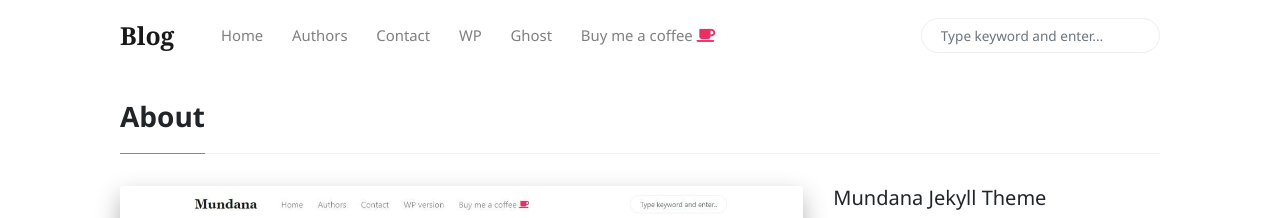
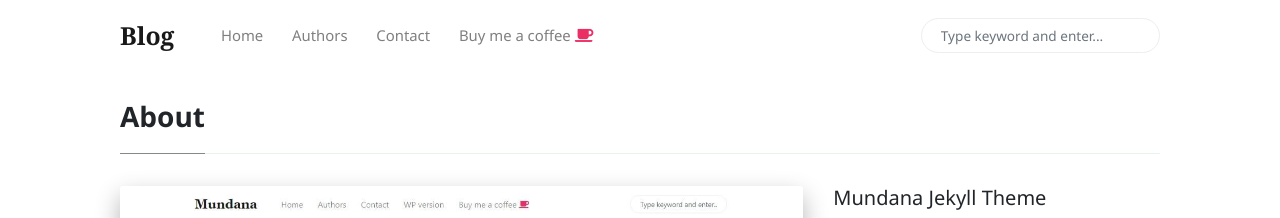
Before and after one commit to notjustinshaw/old-blog, a Jekyll site: the page built from _pages/about.md, in a window 1280 px wide. Shown: the top 218 px of the page. Built offline with Jekyll 4.4.1, drawn with Linux system fonts in a browser that asks for light colours; nearby versions of some CDN libraries; comment, search, counter and statistics services are not loaded.

Commit message:
updated header

```diff
--- a/_includes/menu-header.html
+++ b/_includes/menu-header.html
@@ -10,11 +10,5 @@
 <a class="nav-link" href="{{site.baseurl}}/contact.html">Contact</a>
 </li>
 <li class="nav-item">
-<a target="_blank" class="nav-link" href="https://www.wowthemes.net/themes/mundana-wordpress/">WP</a>
-</li>
-<li class="nav-item">
-<a target="_blank" class="nav-link" href="https://www.wowthemes.net/themes/mundana-ghost/">Ghost</a>
-</li>
-<li class="nav-item">
 <a target="_blank" class="nav-link" href="https://www.wowthemes.net/donate/">Buy me a coffee <i class="fa fa-coffee text-danger"></i></a>
 </li>
```
